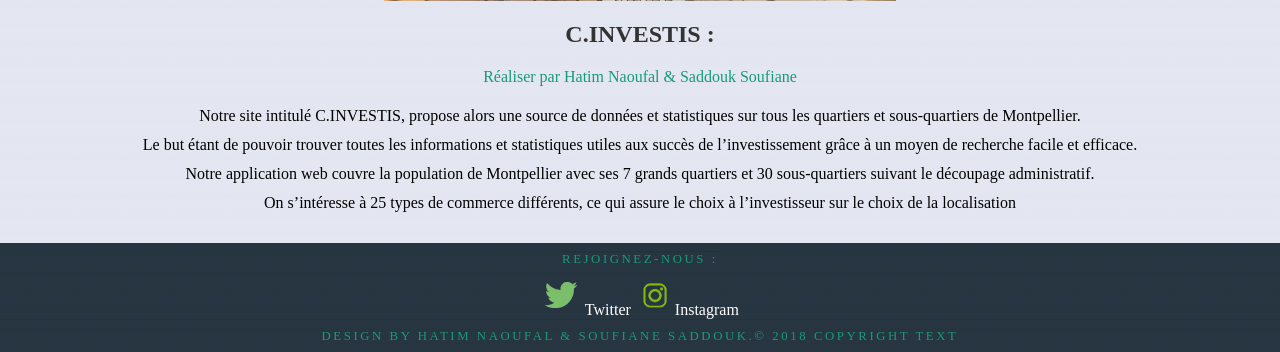
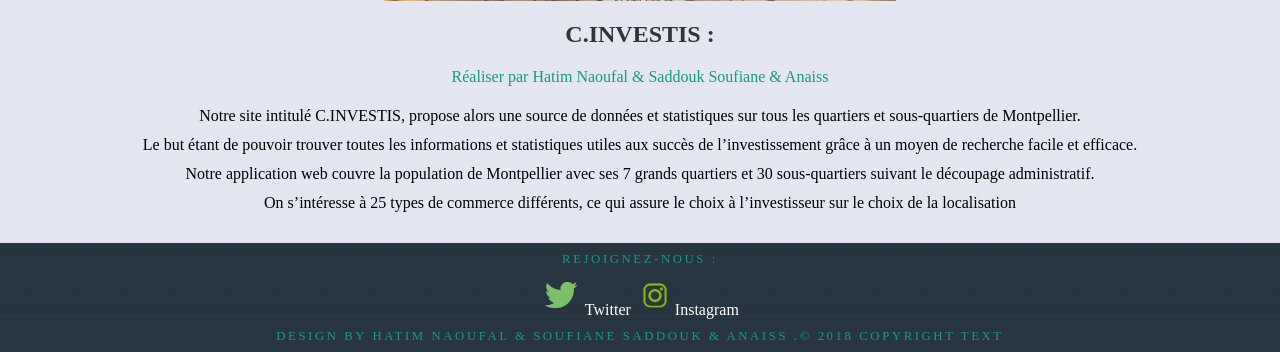
Before and after one commit to naoufalhatim/comm, a PHP site: page /about.php in a window 1280 px wide. Shown: the part 542-894 px from the top of the page. Run offline with PHP 8.4, Linux system fonts and the light colour scheme.

Commit message:
Update about.php
page a propos

```diff
--- a/about.php
+++ b/about.php
@@ -52,7 +52,7 @@
   <div>
   	<img class="full-image" src="images/Montp.jpg"/>
   </div>
-  <h2 class="title3">C.INVESTIS :</h2><p class="byline">Réaliser par Hatim Naoufal & Saddouk Soufiane </p>
+  <h2 class="title3">C.INVESTIS :</h2><p class="byline">Réaliser par Hatim Naoufal & Saddouk Soufiane & Anaiss </p>
   <div><p class="texte8">
   			Notre site intitulé C.INVESTIS, propose alors une source de données et statistiques sur tous les quartiers et sous-quartiers de Montpellier.</br>
   			Le but étant de pouvoir trouver toutes les informations et statistiques utiles aux succès de l’investissement grâce à un moyen de recherche facile et efficace. </br>
@@ -68,7 +68,7 @@
 											<img src="images/insta.png" alt="insta" width="40"/><a href="https://www.instagram.com/"><span>Instagram</span></a>
 	               			</div>
 	               					<div class="copyright">
-										Design by Hatim Naoufal & Soufiane SADDOUK.© 2018 Copyright Text
+										Design by Hatim Naoufal & Soufiane SADDOUK & Anaiss .© 2018 Copyright Text
 									</div>
 						</footer>
   </body>
```
